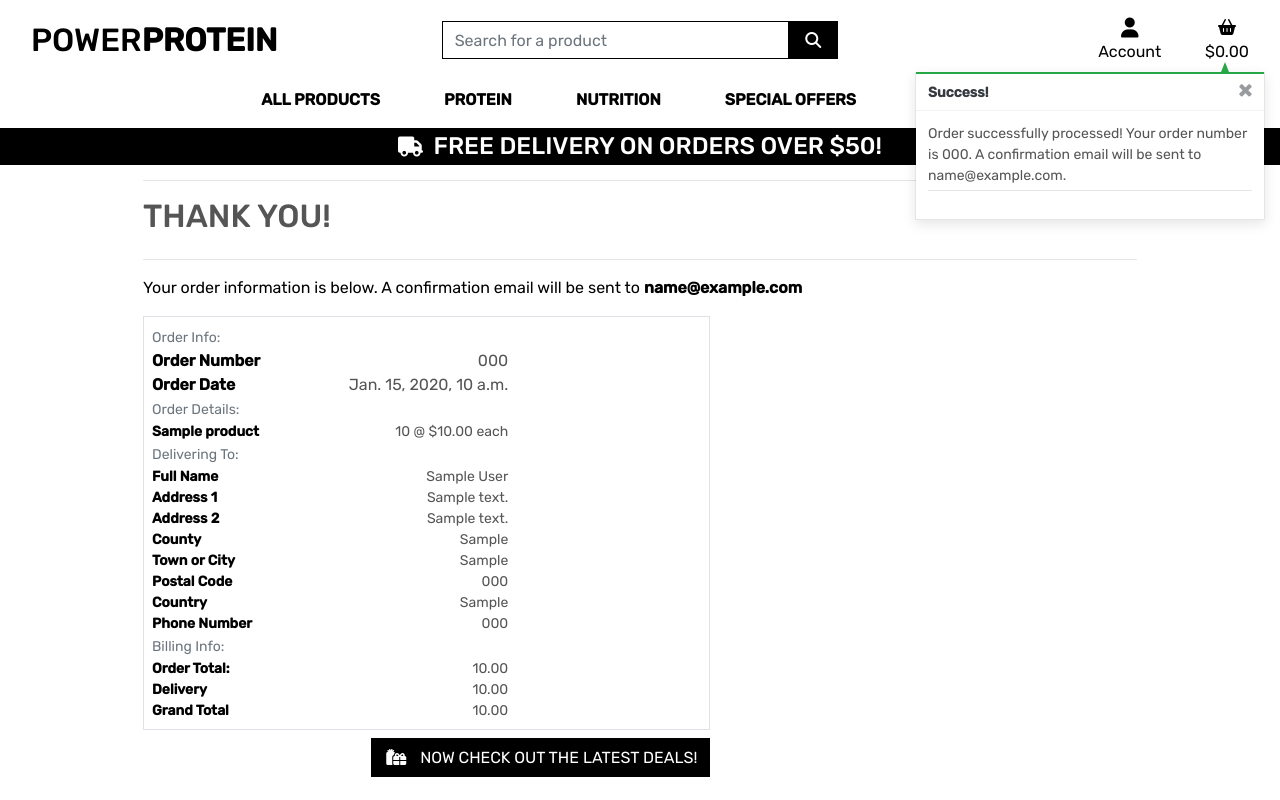
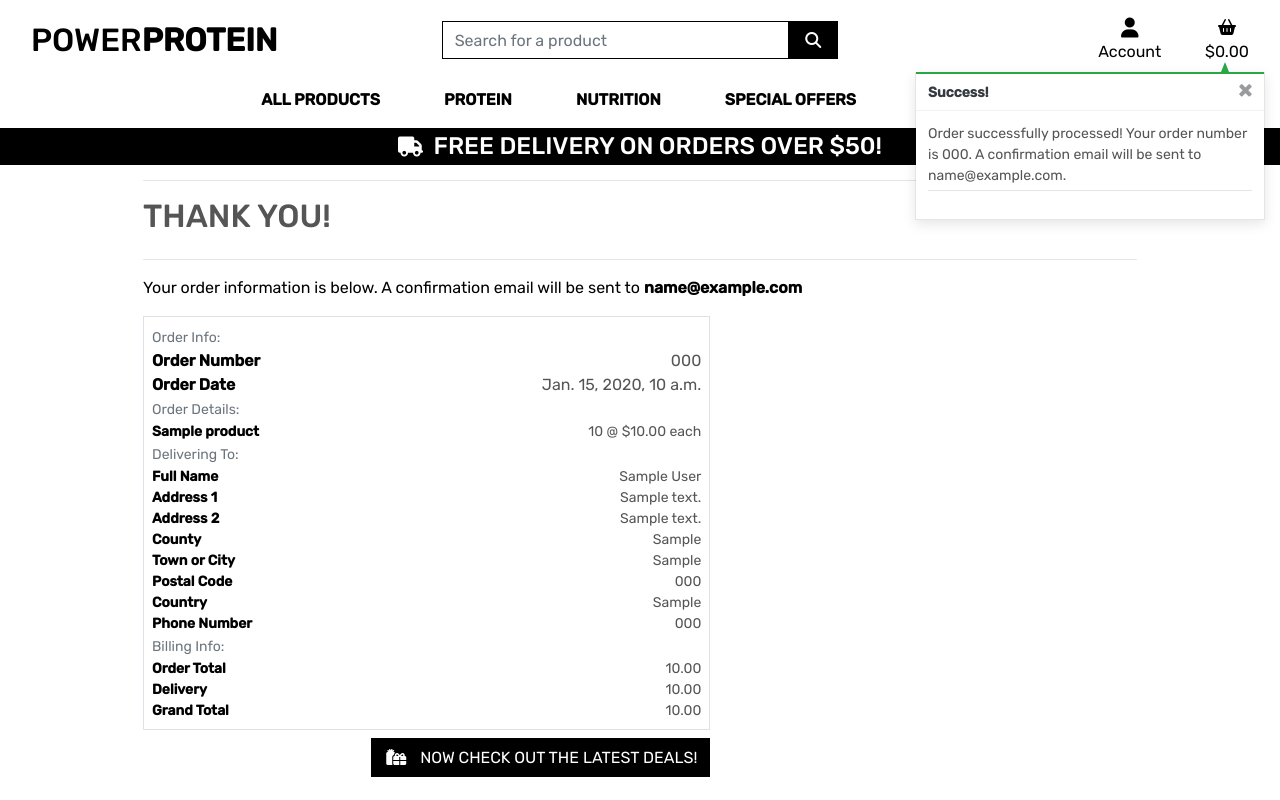
Before and after one commit to Giov3ss/PowerProtein, a Django app: page /checkout/checkout_success/000 in a window 1280 px wide. Run offline with Django 3.2, Linux system fonts and the light colour scheme; tables that the repository leaves empty hold one stand-in row (values such as "Sample post"); some libraries are stand-ins or nearby versions.

Commit message:
changing col-md-4 to md-8 to fixing layout error into the checkout success page

```diff
--- a/checkout/templates/checkout/checkout_success.html
+++ b/checkout/templates/checkout/checkout_success.html
@@ -40,7 +40,7 @@
                         <div class="col-12 col-md-4">
                             <p class="mb-0 text-black font-weight-bold">Order Number</p>
                         </div>
-                        <div class="col-12 col-md-4 text-md-right">
+                        <div class="col-12 col-md-8 text-md-right">
                             <p class="mb-0">{{ order.order_number }}</p>
                         </div>
                     </div>
@@ -49,7 +49,7 @@
                         <div class="col-12 col-md-4">
                             <p class="mb-0 text-black font-weight-bold">Order Date</p>
                         </div>
-                        <div class="col-12 col-md-4 text-md-right">
+                        <div class="col-12 col-md-8 text-md-right">
                             <p class="mb-0">{{ order.date }}</p>
                         </div>
                     </div>
@@ -65,7 +65,7 @@
                         <div class="col-12 col-md-4">
                             <p class="small mb-0 text-black font-weight-bold">{{ item.product.name }}</p>
                         </div>
-                        <div class="col-12 col-md-4 text-md-right">
+                        <div class="col-12 col-md-8 text-md-right">
                             <p class="small mb-0">{{ item.quantity }} @ ${{ item.product.price }} each</p>
                         </div>
                     </div>
@@ -81,7 +81,7 @@
                         <div class="col-12 col-md-4">
                             <p class="small mb-0 text-black font-weight-bold">Full Name</p>
                         </div>
-                        <div class="col-12 col-md-4 text-md-right">
+                        <div class="col-12 col-md-8 text-md-right">
                             <p class="small mb-0">{{ order.full_name }}</p>
                         </div>
                     </div>
@@ -90,52 +90,58 @@
                         <div class="col-12 col-md-4">
                             <p class="small mb-0 text-black font-weight-bold">Address 1</p>
                         </div>
-                        <div class="col-12 col-md-4 text-md-right">
+                        <div class="col-12 col-md-8 text-md-right">
                             <p class="small mb-0">{{ order.street_address1 }}</p>
                         </div>
                     </div>
 
+                    {% if order.street_address2 %}
                     <div class="row">
                         <div class="col-12 col-md-4">
                             <p class="small mb-0 text-black font-weight-bold">Address 2</p>
                         </div>
-                        <div class="col-12 col-md-4 text-md-right">
+                        <div class="col-12 col-md-8 text-md-right">
                             <p class="small mb-0">{{ order.street_address2 }}</p>
                         </div>
                     </div>
+                    {% endif %}
 
+                    {% if order.county %}
                     <div class="row">
                         <div class="col-12 col-md-4">
                             <p class="small mb-0 text-black font-weight-bold">County</p>
                         </div>
-                        <div class="col-12 col-md-4 text-md-right">
+                        <div class="col-12 col-md-8 text-md-right">
                             <p class="small mb-0">{{ order.county }}</p>
                         </div>
                     </div>
+                    {% endif %}
 
                     <div class="row">
                         <div class="col-12 col-md-4">
                             <p class="small mb-0 text-black font-weight-bold">Town or City</p>
                         </div>
-                        <div class="col-12 col-md-4 text-md-right">
+                        <div class="col-12 col-md-8 text-md-right">
                             <p class="small mb-0">{{ order.town_or_city }}</p>
                         </div>
                     </div>
 
+                    {% if order.postcode %}
                     <div class="row">
                         <div class="col-12 col-md-4">
                             <p class="small mb-0 text-black font-weight-bold">Postal Code</p>
                         </div>
-                        <div class="col-12 col-md-4 text-md-right">
+                        <div class="col-12 col-md-8 text-md-right">
                             <p class="small mb-0">{{ order.postcode }}</p>
                         </div>
                     </div>
+                    {% endif %}
 
                     <div class="row">
                         <div class="col-12 col-md-4">
                             <p class="small mb-0 text-black font-weight-bold">Country</p>
                         </div>
-                        <div class="col-12 col-md-4 text-md-right">
+                        <div class="col-12 col-md-8 text-md-right">
                             <p class="small mb-0">{{ order.country }}</p>
                         </div>
                     </div>
@@ -144,7 +150,7 @@
                         <div class="col-12 col-md-4">
                             <p class="small mb-0 text-black font-weight-bold">Phone Number</p>
                         </div>
-                        <div class="col-12 col-md-4 text-md-right">
+                        <div class="col-12 col-md-8 text-md-right">
                             <p class="small mb-0">{{ order.phone_number }}</p>
                         </div>
                     </div>
@@ -157,9 +163,9 @@
 
                     <div class="row">
                         <div class="col-12 col-md-4">
-                            <p class="small mb-0 text-black font-weight-bold">Order Total:</p>
+                            <p class="small mb-0 text-black font-weight-bold">Order Total</p>
                         </div>
-                        <div class="col-12 col-md-4 text-md-right">
+                        <div class="col-12 col-md-8 text-md-right">
                             <p class="small mb-0">{{ order.order_total }}</p>
                         </div>
                     </div>
@@ -168,7 +174,7 @@
                         <div class="col-12 col-md-4">
                             <p class="small mb-0 text-black font-weight-bold">Delivery</p>
                         </div>
-                        <div class="col-12 col-md-4 text-md-right">
+                        <div class="col-12 col-md-8 text-md-right">
                             <p class="small mb-0">{{ order.delivery_cost }}</p>
                         </div>
                     </div>
@@ -177,7 +183,7 @@
                         <div class="col-12 col-md-4">
                             <p class="small mb-0 text-black font-weight-bold">Grand Total</p>
                         </div>
-                        <div class="col-12 col-md-4 text-md-right">
+                        <div class="col-12 col-md-8 text-md-right">
                             <p class="small mb-0">{{ order.grand_total }}</p>
                         </div>
                     </div>
```
